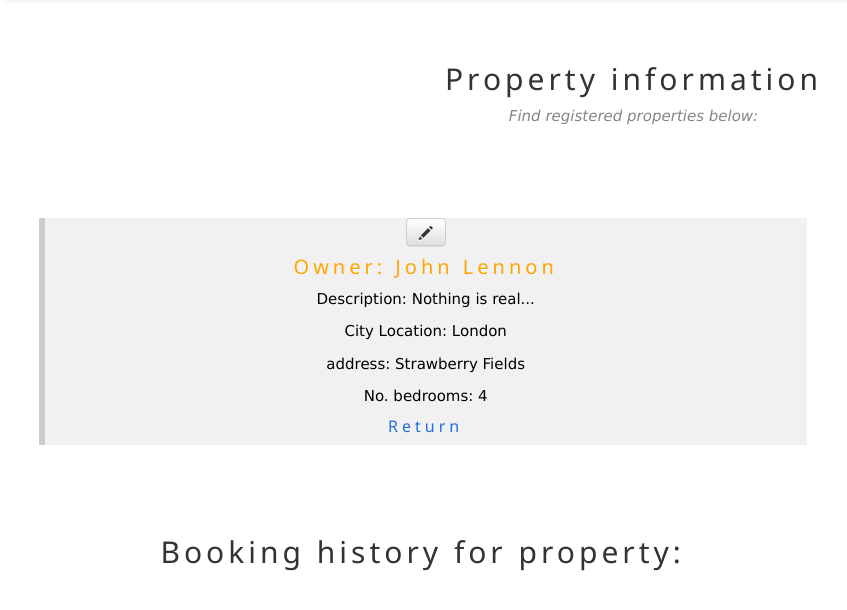
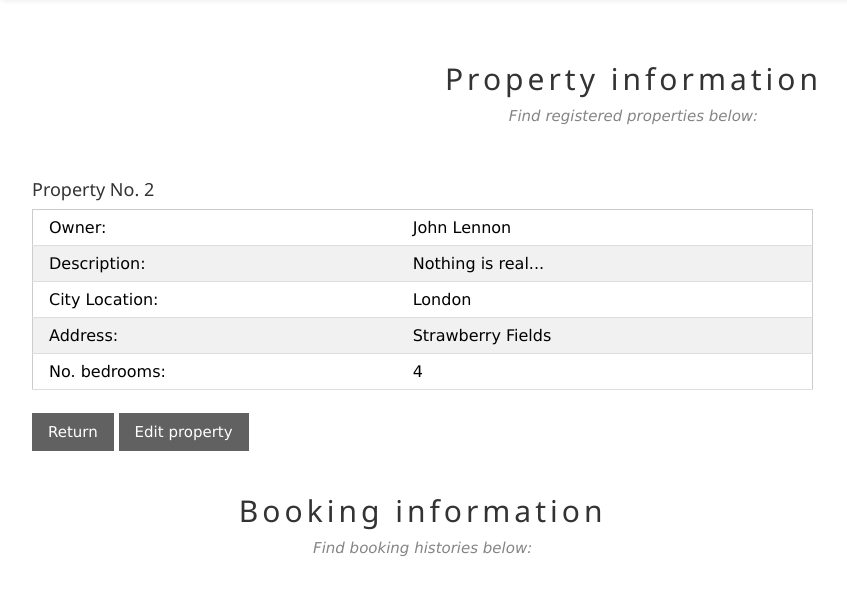
Before and after one commit to Johnhalk/PassTheBookingV2, a Django app: page /property/2/ in a window 1280 px wide. Shown: the part 52-662 px from the top of the page, without its empty margins (14-861 px from the left). Run offline with Django 3.2, Linux system fonts and the light colour scheme; data comes from the database, SQL or seed files in the repository; tables that the repository leaves empty hold one stand-in row (values such as "Sample post"); parts of the project's set-up code (start-up, migrations or seed data) failed here and were passed over; some libraries are stand-ins or nearby versions.

Commit message:
Add dashboard styling to property model views

```diff
--- a/property/templates/property/property_detail.html
+++ b/property/templates/property/property_detail.html
@@ -2,29 +2,62 @@
 {% load staticfiles %}
 
 {% block content %}
-  <div class="w3-container w3-content w3-center w3-padding-32" style="max-width:800px" id="property-list">
-    <div class="w3-panel w3-leftbar w3-light-grey">
-      <a class="btn btn-default" href="{% url 'property_edit' pk=property.pk %}"><span class="glyphicon glyphicon-pencil"></span></a>
-      <h4 class="w3-wide" id='name'>Owner: {{ property.owner }}</h4>
-      <p> Description: {{ property.description }} </p>
-      <p>City Location: {{ property.location_city }}</p>
-      <p>address: {{ property.address }}</p>
-      <p>No. bedrooms: {{ property.number_of_bedrooms }}</p>
-      <h6 class='w3-wide' id='more-info'><a href="/property">Return</a></h6>
-    </div>
-  </div>
-  <div class="w3-container w3-content w3-center w3-padding-32" style="max-width:800px" id="property-information">
-    <h2 class="w3-wide">Booking history for property:</a></h2>
-  </div>
-      {% for booking in bookings %}
-        <div class="w3-container w3-content w3-center w3-padding-32" style="max-width:800px" id="client-list">
-          <div class="w3-panel w3-leftbar w3-light-grey">
-            <h4 class='w3-wide' id='name'> Property: {{ booking.property_booking }}</h4>
-            <p> Guest name: {{ booking.guest_name }}<p>
-            <p> Check in: {{ booking.date_check_in }}<p>
-            <p> Check out: {{ booking.date_check_out}}<p>
-            <p id='more-info'><a href="{% url 'booking_detail' pk=booking.pk %}">More infromation on Booking</a><p>
-          </div>
+        <div class="w3-container">
+            <h5>Property No. {{property.pk}}</h5>
+            <table class="w3-table w3-striped w3-bordered w3-border w3-hoverable w3-white">
+              <tr>
+                <td>Owner:</td>
+                <td>{{ property.owner }}</td>
+              </tr>
+              <tr>
+                <td>Description:</td>
+                <td>{{ property.description }}</td>
+              </tr>
+              <tr>
+                <td>City Location:</td>
+                <td>{{ property.location_city }}</td>
+              </tr>
+              <tr>
+                <td>Address:</td>
+                <td>{{ property.address }}</td>
+              </tr>
+              <tr>
+                <td>No. bedrooms:</td>
+                <td>{{ property.number_of_bedrooms }}</td>
+              </tr>
+            </table><br>
+            <button class="w3-button w3-dark-grey" id='more-info'><a href="/property">Return</a><i class="fa fa-arrow-right"></i></button>
+            <button class="w3-button w3-dark-grey" id='more-info'><a href="{% url 'property_edit' pk=property.pk %}">Edit property</a><i class="fa fa-arrow-right"></i></button>
+
         </div>
+        <div class="w3-container w3-content w3-center w3-padding-32" style="max-width:800px" id="booking-information">
+          <h2 class="w3-wide">Booking information</h2>
+          <p class="w3-opacity"><i>Find booking histories below:</i><p>
+        </div>
+        {% for booking in bookings %}
+        <div class="w3-container">
+            <h5>Booking No. {{booking.pk}}</h5>
+            <table class="w3-table w3-striped w3-bordered w3-border w3-hoverable w3-white">
+              <tr>
+                <td>Property:</td>
+                <td>{{ booking.property }}</td>
+              </tr>
+              <tr>
+                <td>Guest name:</td>
+                <td>{{ booking.guest_name }}</td>
+              </tr>
+              <tr>
+                <td>Check in:</td>
+                <td>{{ booking.date_check_in }}</td>
+              </tr>
+              <tr>
+                <td>Check out:</td>
+                <td>{{ booking.date_check_out }}</td>
+              </tr>
+            </table><br>
+            <button class="w3-button w3-dark-grey" id='more-info'><a href="/property">Return</a><i class="fa fa-arrow-right"></i></button>
+            <button class="w3-button w3-dark-grey" id='more-info'><a href="{% url 'booking_detail' pk=booking.pk %}">More infromation on Booking</a><i class="fa fa-arrow-right"></i></button>
+        </div>
+        <br>
         {%endfor%}
 {%endblock%}
```
Also changed, not shown: property/templates/property/property_edit.html (+7 -9 lines), property/templates/property/property_list.html (+26 -9 lines).
